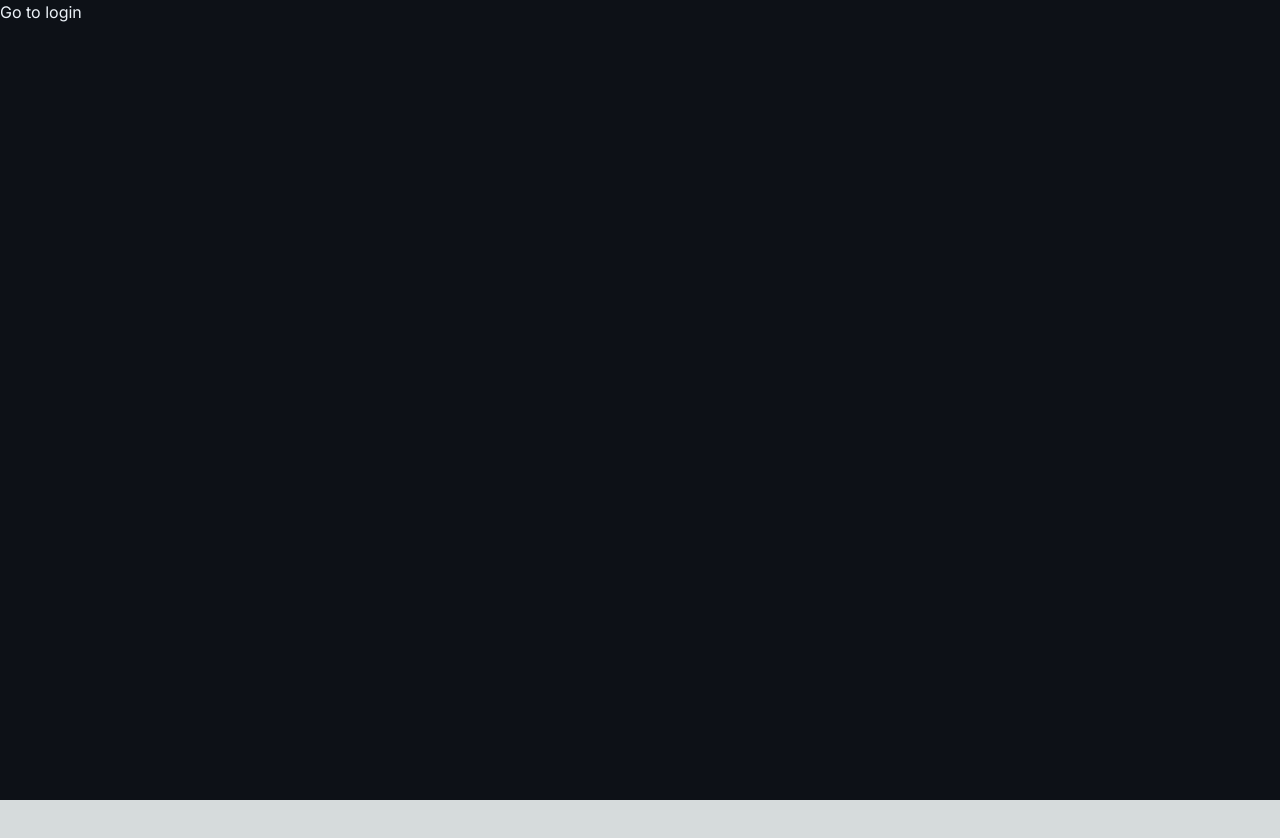
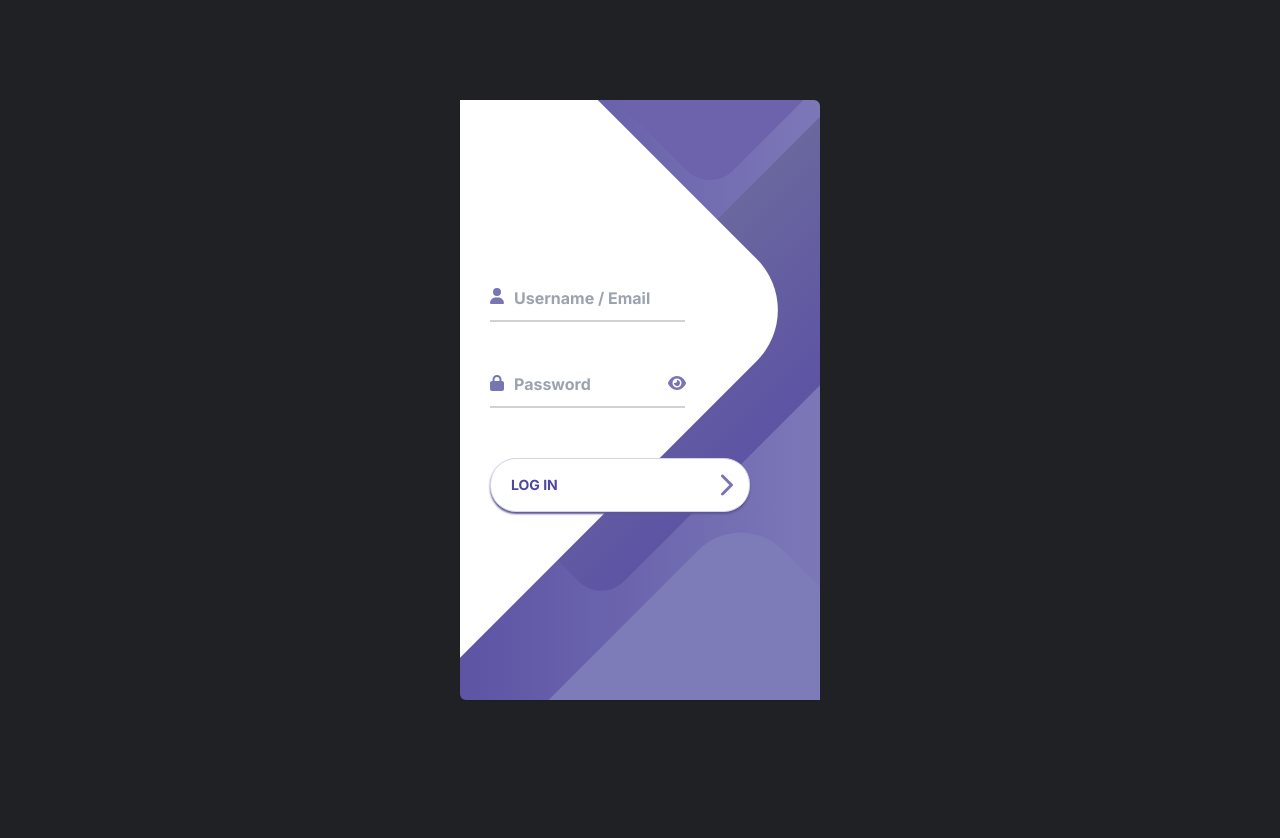
Before and after one commit to 7aso0ni/graphql, a Next.js app: page / in a window 1280 px wide. Shown: the top 838 px of the page. Before the commit the page ends 800 px from the top, so only its background shows below. Built offline with nearby package versions, Linux system fonts and the light colour scheme.

Commit message:
login page re-write

```diff
--- a/src/app/globals.css
+++ b/src/app/globals.css
@@ -16,7 +16,7 @@
   }
 }
 
-body {
+/* body {
   color: rgb(var(--foreground-rgb));
   background: linear-gradient(
       to bottom,
@@ -24,7 +24,7 @@ body {
       rgb(var(--background-end-rgb))
     )
     rgb(var(--background-start-rgb));
-}
+} */
 
 @layer utilities {
   .text-balance {
--- a/src/app/layout.tsx
+++ b/src/app/layout.tsx
@@ -20,7 +20,7 @@ export default function RootLayout({
 }>) {
   return (
     <html lang="en">
-      <body className={inter.className}>{children}</body>
+      <body className={`${inter.className} bg-primary`}>{children}</body>
     </html>
   );
 }
--- a/src/app/login/page.tsx
+++ /dev/null
@@ -1,109 +0,0 @@
-"use client";
-
-import { FontAwesomeIcon } from "@fortawesome/react-fontawesome";
-import React, { useState } from "react";
-import Image from "next/image";
-import {
-  faEye,
-  faEyeSlash,
-  faUser,
-  faLock,
-  faX,
-} from "@fortawesome/free-solid-svg-icons";
-
-export default function Login() {
-  const [username, setUsername] = useState<String>("");
-  const [password, setPassword] = useState<String>("");
-  const [showPassword, setShowPassword] = useState<boolean>(false);
-  const [showPopUpMessage, setShowPopUpMessage] = useState<boolean>(false);
-  const [errorMessage, setErrorMessage] = useState<String>("");
-
-  const handleSubmit = (e: React.FormEvent<HTMLFormElement>) => {
-    e.preventDefault();
-
-    try {
-      if (username.trim() === "" || password.trim() === "")
-        throw new Error("Please fill in all the fields");
-
-      // convert data into json object
-      const jsonData = JSON.stringify({ username, password });
-
-      //TODO: get session cookie from 01
-    } catch (error) {
-      setShowPopUpMessage(true);
-      if (typeof error === "string") setErrorMessage(error);
-      else if (error instanceof Error) setErrorMessage(error.message);
-      else setErrorMessage("An unexpected error happened");
-    }
-  };
-
-  return (
-    <div className="bg-primary-dark-bg h-screen flex items-center justify-center">
-      <div className="bg-neutral-light shadow-lg w-auto max-h-md flex flex-row">
-        <Image
-          src="/Login-amico.png"
-          alt="Login Illustration"
-          className=" "
-          width={500}
-          height={300}
-        />
-        <div className="px-12 flex flex-col justify-evenly">
-          {showPopUpMessage && (
-            <div className="flex flex-row items-center py-3 px-3 justify-between bg-red-300 rounded">
-              <p className="text-sm">{errorMessage}</p>
-              <FontAwesomeIcon
-                icon={faX}
-                className="hover:cursor-pointer"
-                onClick={() => setShowPopUpMessage(false)}
-              />
-            </div>
-          )}
-
-          <form
-            onSubmit={handleSubmit}
-            action=""
-            className="flex flex-col gap-5 text-black mb-5"
-          >
-            <div className="relative flex items-center border-b border-black">
-              <FontAwesomeIcon
-                icon={faUser}
-                className="pl-2 text-text-neutral-dark"
-              />
-              <input
-                className="focus:outline-none bg-inherit pl-4"
-                type="text"
-                placeholder="Username"
-                onChange={(e) => setUsername(e.target.value)}
-              />
-            </div>
-
-            <div className="relative flex items-center border-b border-black mt-5">
-              <FontAwesomeIcon
-                icon={faLock}
-                className="pl-2 text-text-neutral-dark"
-              />
-              <input
-                className="focus:outline-none bg-inherit flex-1 placeholder:ml-1 pl-4"
-                type={showPassword ? "text" : "password"}
-                placeholder="Password"
-                onChange={(e) => setPassword(e.target.value)}
-              />
-              <FontAwesomeIcon
-                icon={showPassword ? faEye : faEyeSlash}
-                onClick={() => setShowPassword(!showPassword)}
-                className="cursor-pointer ml-2 text-text-neutral-dark"
-              />
-            </div>
-
-            <button
-              type="submit"
-              className="bg-secondary-purple hover:bg-secondary-purple-light rounded-lg p-2 mt-6 text-white"
-            >
-              Login
-            </button>
-          </form>
-        </div>
-      </div>
-    </div>
-  );
-}
--- a/src/app/page.tsx
+++ b/src/app/page.tsx
@@ -1,10 +1,98 @@
-import Link from "next/link";
-export default function Home() {
+"use client";
+
+import { FontAwesomeIcon } from "@fortawesome/react-fontawesome";
+import React, { useState } from "react";
+import {
+  faEye,
+  faEyeSlash,
+  faChevronRight,
+  faUser,
+  faLock,
+  faX,
+} from "@fortawesome/free-solid-svg-icons";
+
+export default function Login() {
+  const [identifier, setIdentifier] = useState<String>("");
+  const [password, setPassword] = useState<String>("");
+  const [showPassword, setShowPassword] = useState<boolean>(false);
+  const [showPopUpMessage, setShowPopUpMessage] = useState<boolean>(false);
+  const [errorMessage, setErrorMessage] = useState<String>("");
+
+  const handleSubmit = (e: React.FormEvent<HTMLFormElement>) => {
+    e.preventDefault();
+
+    try {
+      if (identifier.trim() === "" || password.trim() === "")
+        throw new Error("Please fill in all the fields");
+
+      // convert data into json object
+      const jsonData = JSON.stringify({ identifier, password });
+
+      //TODO: get session cookie from 01
+    } catch (error) {
+      console.log(error);
+      setShowPopUpMessage(true);
+      if (typeof error === "string") setErrorMessage(error);
+      else if (error instanceof Error) setErrorMessage(error.message);
+      else setErrorMessage("An unexpected error happened");
+    }
+  };
+
   return (
-    <main className="bg-primary-dark-bg h-screen">
-      <Link className="text-neutral-light" href="/login">
-        Go to login
-      </Link>
-    </main>
+    <div className="flex justify-center items-center min-h-screen">
+      <div className="rounded-md [background:linear-gradient(90deg,#5D54A4,#7C78B8)] relative h-[600px] w-[360px] shadow-sm">
+        <div className="z-10 relative h-full ">
+          <form className="p-[30px] pt-[156px] w-80" onSubmit={handleSubmit}>
+            <div className="py-5 px-0 relative">
+              <FontAwesomeIcon
+                icon={faUser}
+                className="absolute top-8 text-secondary-purple-light"
+              />
+              <input
+                type="text"
+                name="identifier"
+                placeholder="Username / Email"
+                onChange={(e) => setIdentifier(e.target.value)}
+                className="border-none [border-bottom:2px_solid_#D1D1D4] active focus hover:outline-none active focus hover:[border-bottom-color:#6A679E] outline-none p-2.5 pl-6 font-bold w-3/4 duration-200 "
+              />
+            </div>
+            <div className="py-5 px-0 relative">
+              <FontAwesomeIcon
+                icon={faLock}
+                className="absolute top-8 text-secondary-purple-light pt-[1px]"
+              />
+              <input
+                type={showPassword ? "text" : "password"}
+                name="password"
+                placeholder="Password"
+                onChange={(e) => setPassword(e.target.value)}
+                className="border-none [border-bottom:2px_solid_#D1D1D4] active focus hover:outline-none active focus hover:[border-bottom-color:#6A679E] outline-none p-2.5 pl-6 font-bold w-3/4 duration-200"
+              />
+              <FontAwesomeIcon
+                icon={showPassword ? faEyeSlash : faEye}
+                className="absolute top-8 text-secondary-purple-light pt-[1px] right-16 cursor-pointer"
+                onClick={() => setShowPassword(!showPassword)}
+              />
+            </div>
+            <button
+              type="submit"
+              className="relative select-none bg-white text-sm mt-[30px] py-4 px-5 rounded-[26px] [border:1px_solid_#D4D3E8] uppercase font-bold flex items-center w-full text-[#4C489D] [box-shadow:0px_2px_2px_#5C5696] cursor-pointer duration-200 hover:outline-none hover:border-[#6A679E]"
+            >
+              <span>Log In</span>
+              <FontAwesomeIcon
+                icon={faChevronRight}
+                className="text-[#7875B5] absolute text-2xl ml-auto right-4"
+              />
+            </button>
+          </form>
+        </div>
+        <div className="absolute inset-0 z-0 [clip-path:inset(0_0_0_0)]">
+          <span className="rotate-45 absolute h-[520px] w-[520px] bg-white top-[-50px] right-[120px] rounded-r-75 z-10"></span>
+          <span className="rotate-45 absolute h-[220px] w-[220px] bg-[#6C63AC] top-[-172px] right-0 rounded-[32px]"></span>
+          <span className="rotate-45 absolute h-[540px] w-[190px] bg-gradient-to-l from-[#5D54A4] to-[#6A679E] top-[-24px] right-0 rounded-[32px]"></span>
+          <span className="rotate-45 absolute h-[400px] w-[200px] bg-[#7E7BB9] top-[420px] right-[50px] rounded-[60px]"></span>
+        </div>
+      </div>
+    </div>
   );
 }
--- a/tailwind.config.ts
+++ b/tailwind.config.ts
@@ -9,9 +9,17 @@ const config: Config = {
   ],
   theme: {
     extend: {
+      borderRadius: {
+        "r-75": "0 72px 0 0",
+      },
+
+      backgroundColor: {
+        primary: "#202124",
+      },
+
       colors: {
         // Primary Colors
-        "primary-dark-bg": "#0d1117",
+        "primary-dark-bg": "#202124",
         "primary-dark-accent": "#161b22",
         "primary-dark-foreground": "#21262d",
         "neutral-light": "#ecf2f8",
@@ -23,7 +31,7 @@ const config: Config = {
         "secondary-blue": "#1f6feb",
         "secondary-blue-light": "#4186ff",
         "secondary-purple": "#D73BD4",
-        "secondary-purple-light": "#E773E5",
+        "secondary-purple-light": "#7875B5",
 
         // Neutral Colors, Primary Text Colors
         "text-neutral-dark": "#89929b",
```
